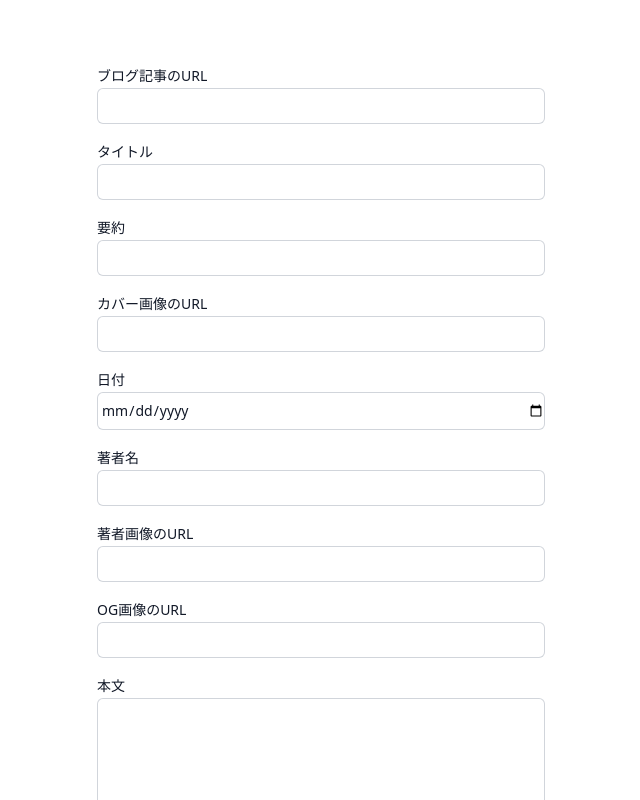
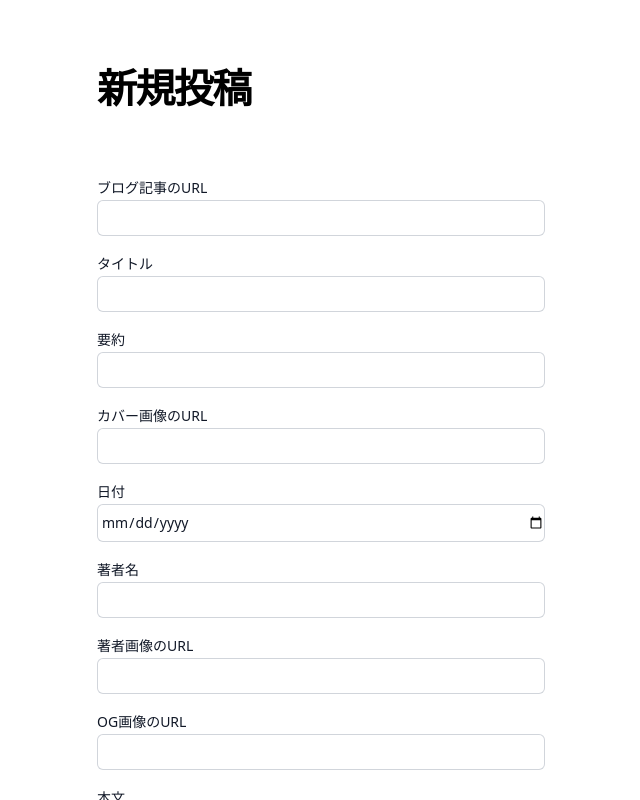
Before and after one commit to h-takamori/blog-starter-app, a Next.js app: page /blog-form in a window 1280 px wide. Shown: the top 800 px of the page, without its empty margins (31-671 px from the left). Built offline with nearby package versions, Linux system fonts and the light colour scheme.

Commit message:
refactor: ページの見出しを追加

```diff
--- a/pages/blog-form.tsx
+++ b/pages/blog-form.tsx
@@ -77,6 +77,8 @@ export default function BlogForm() {
   const hasError = Object.keys(formState.errors).length > 0;
 
   return (
+    <>
+      <h1 className="mt-16 ml-32 text-5xl font-bold tracking-tighter leading-tight">新規投稿</h1>
       <form onSubmit={handleSubmit(submitForm)} className="mt-16 mb-16 ml-32">
         <div className="space-y-4">
           <div>
@@ -203,5 +205,6 @@ export default function BlogForm() {
           </button>
         </div>
       </form>
+    </>
   );
 };
```
Lines whose indentation alone changed are shown as unchanged.
